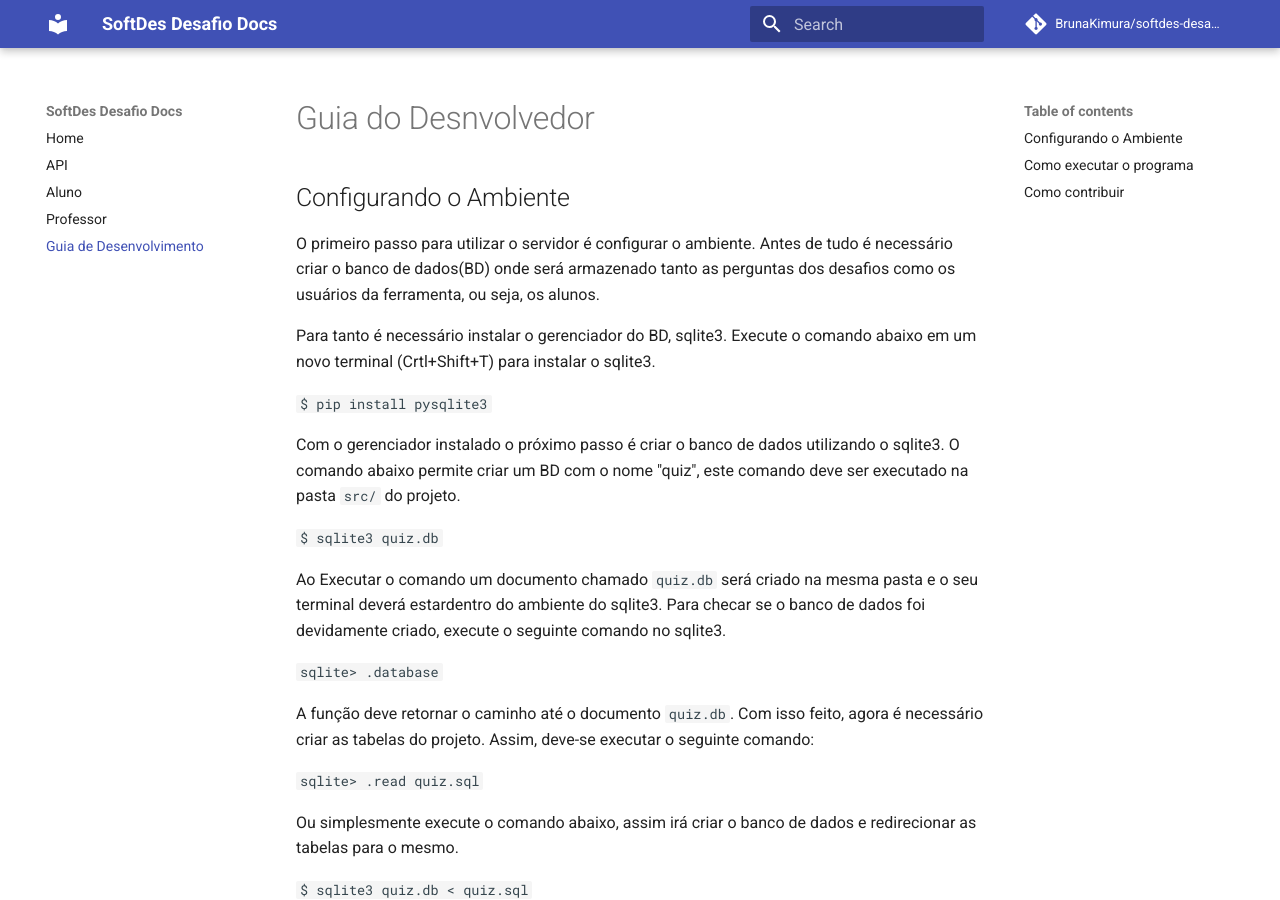
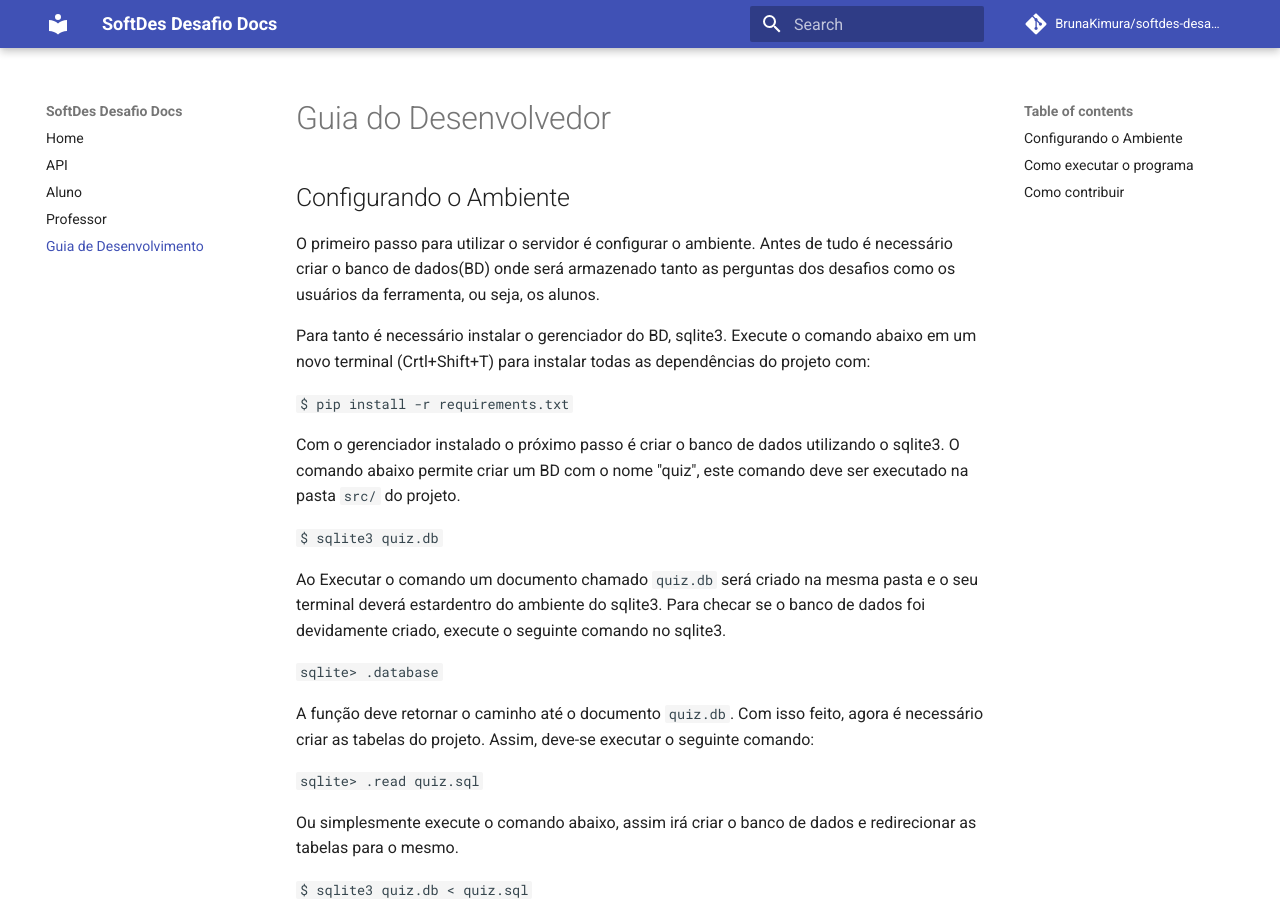
Before and after one commit to BrunaKimura/softdes-desafios, an MkDocs documentation site: the page built from docs/guia_des.md, in a window 1280 px wide and 900 px high. Built offline with MkDocs 1.6.1 and Material for MkDocs 9.7.7, drawn with Linux system fonts in a browser that asks for light colours; comment, search, counter and statistics services are not loaded.

Commit message:
Readme update

````diff
--- a/docs/guia_des.md
+++ b/docs/guia_des.md
@@ -1,11 +1,11 @@
-# Guia do Desnvolvedor
+# Guia do Desenvolvedor
 
 ## Configurando o Ambiente
 O primeiro passo para utilizar o servidor é configurar o ambiente. Antes de tudo é necessário criar o banco de dados(BD) onde será armazenado tanto as perguntas dos desafios como os usuários da ferramenta, ou seja, os alunos.
 
-Para tanto é necessário instalar o gerenciador do BD, sqlite3. Execute o comando abaixo em um novo terminal (Crtl+Shift+T) para instalar o sqlite3.
+Para tanto é necessário instalar o gerenciador do BD, sqlite3. Execute o comando abaixo em um novo terminal (Crtl+Shift+T) para instalar todas as dependências do projeto com:
 
-```$ pip install pysqlite3```
+```$ pip install -r requirements.txt```
 
 Com o gerenciador instalado o próximo passo é criar o banco de dados utilizando o sqlite3. O comando abaixo permite criar um BD com o nome "quiz", este comando deve ser executado na pasta `src/` do projeto.
 
````
